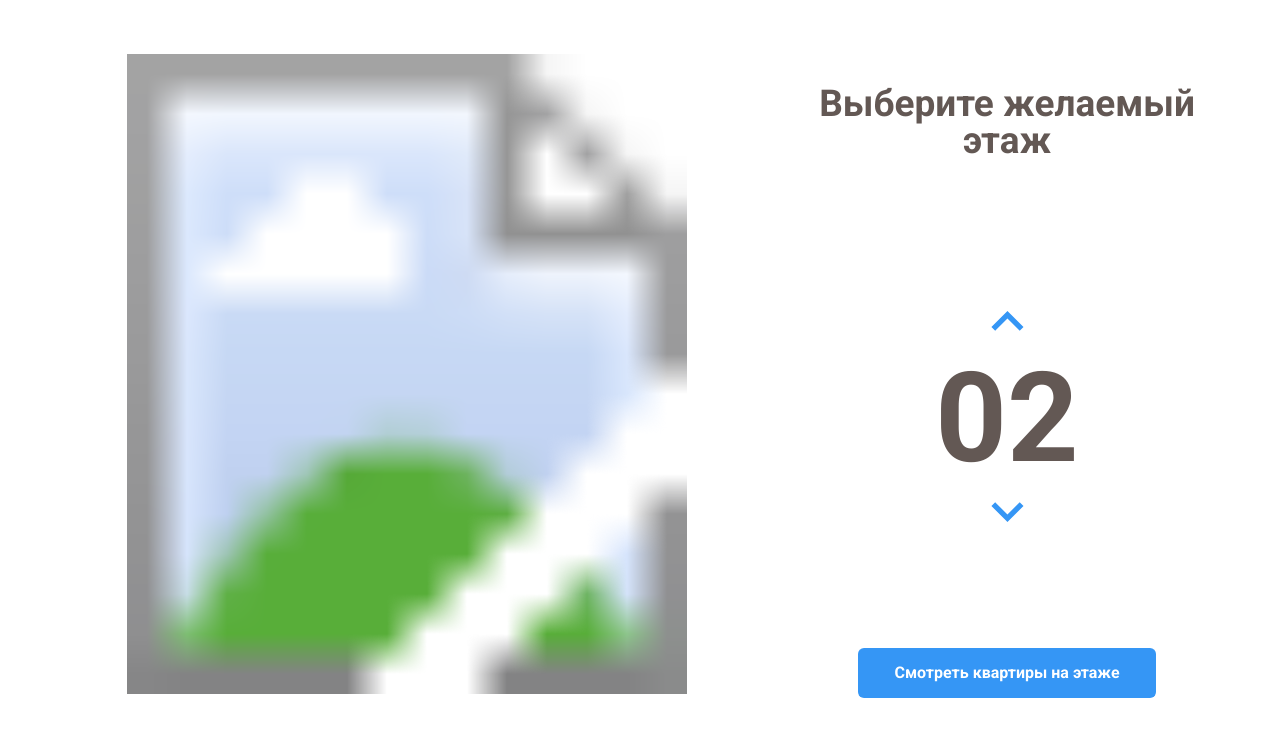
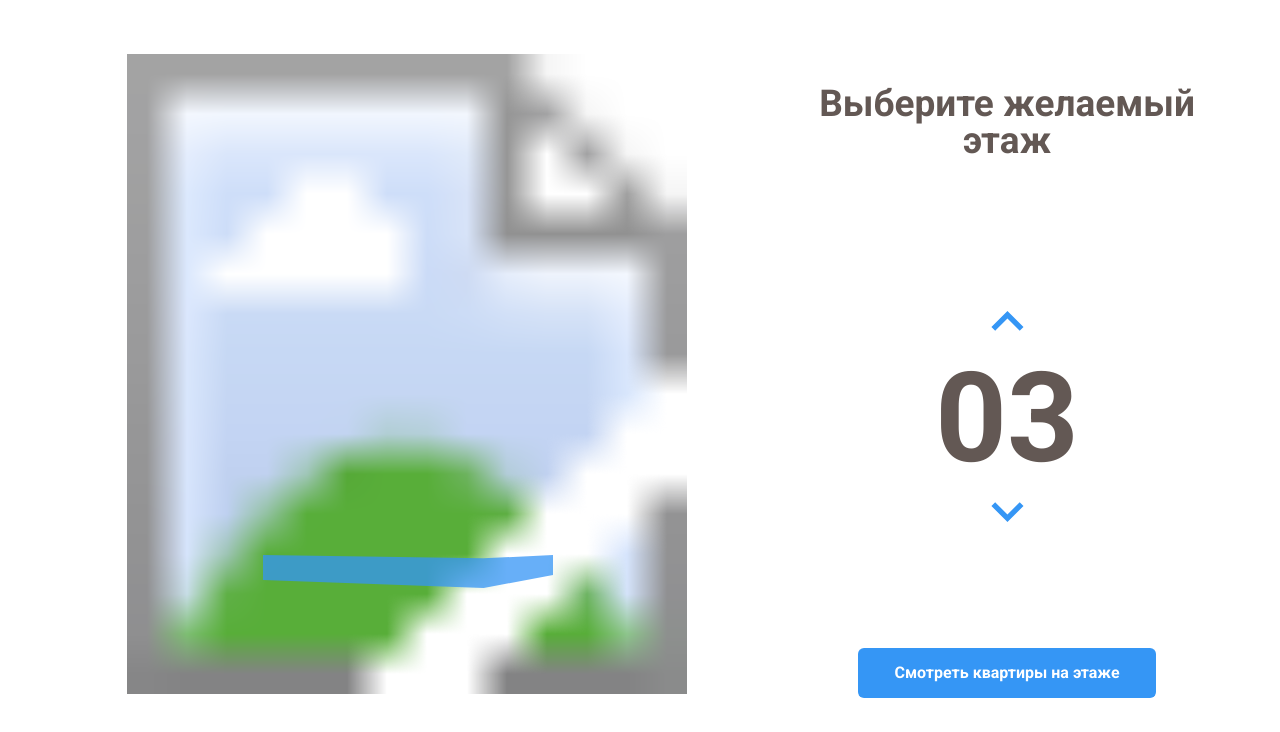
Before and after one commit to deniserakov/GL, a plain HTML site: page index.html in a window 1280 px wide. Both pictures are taken after a click on the button 1007 px from the left and 391 px from the top of the page. Shown: the part 68-800 px from the top of the page. Drawn offline with nearby package versions, Linux system fonts and the light colour scheme.

Commit message:
Add files via upload

```diff
--- /dev/null
+++ b/ap.js
@@ -0,0 +1,32 @@
+$(document).ready(function () {
+    var currentFloor = 2; //переменная где хранится текущий этаж
+    var contertUp =$(".contor-up");//кнопка увеличение этажа
+    var contertDown =$(".contor-down");//кнопка уменьшение этажа
+    //функция при наведении курсорам на этаж
+   $(".home-image path").on("mouseover",function () {
+    $(".home-image path").removeClass("current-flor");//удаление активного класса у этажей
+    currentFloor = $(this).attr ('data-floor');//получам значение текущегоэтажа
+   $(".contor").text( currentFloor);//записывем значение этажа в щетчик справоа
+   });
+
+   contertUp.on("click", function () { //отслежевание клик по кнопке вверх
+   if(currentFloor <18){ //проверяем значение этажа ,должно быть <18
+    currentFloor++;//прибовляем один знак
+    usCurrentFloor =  currentFloor.toLocaleString("en-US", {minimumIntegerDigits: 2 ,
+    useGrouping: false});//форматируем чтобы было 01 а не 1
+    $(".contor").text( usCurrentFloor);//записывем значение этажа в щетчик справоа
+    $(".home-image path").removeClass("current-flor");//удаление активного класса у этажей
+    $(`[data-floor=${usCurrentFloor}]`).toggleClass("current-flor");//подсвечиваем этаж
+   }
+   });
+   contertDown.on("click", function(){
+       if(currentFloor >2){
+        currentFloor--;
+        usCurrentFloor =  currentFloor.toLocaleString("en-US", {minimumIntegerDigits: 2 ,
+            useGrouping: false});
+            $(".contor").text( usCurrentFloor);
+            $(".home-image path").removeClass("current-flor");
+            $(`[data-floor=${usCurrentFloor}]`).toggleClass("current-flor");
+       }
+   });
+});
--- a/index.html
+++ b/index.html
@@ -50,23 +50,23 @@
                 </pattern>
                 <image id="image0" width="740" height="640" xlink:href="home 1.png"/>
                 </defs>
-                <path d="M222 527L442.8 535L512 521.3V543L443.5 562.7L222 551.7V527Z" fill="#3595F6" fill-opacity="0.75"/>
-                <path d="M223 526V501L443.3 504.3L513 501V521L443.7 534L223 526Z" fill="#3595F6" fill-opacity="0.75"/>
-                <path d="M223 500V475H444H513V498L445 505L223 500Z" fill="#3595F6" fill-opacity="0.75"/>
-                <path d="M223 476V451L444.3 447.3L512 454V476H444" fill="#3595F6" fill-opacity="0.75"/>
-                <path d="M223 450V424L444.5 420.7L513 431.7V453L444 446.3L223 450Z" fill="#3595F6" fill-opacity="0.75"/>
-                <path d="M222 423V399.3L443 387L514 410V431.3L443 419L222 423Z" fill="#3595F6" fill-opacity="0.75"/>
-                <path d="M222 401V376L444.2 359.7L514 388.3V409L443.7 387.3L222 401Z" fill="#3595F6" fill-opacity="0.75"/>
-                <path d="M222 376V351L444.5 330.7L514 367.3V388L442 359.3L222 376Z" fill="#3595F6" fill-opacity="0.75"/>
-                <path d="M222 350V326L445 301.3L514 345.3V367L444.7 329L222 350Z" fill="#3595F6" fill-opacity="0.75"/>
-                <path d="M222 325V301L444.5 272.3L514 323.3V344L443.7 301.7L222 325Z" fill="#3595F6" fill-opacity="0.75"/>
-                <path d="M221 301V277L443.3 244L514 303.3V323L444 272.3L221 301Z" fill="#3595F6" fill-opacity="0.75"/>
-                <path d="M222 276V252L443.2 217L513 281V302L444.3 243.7L222 276Z" fill="#3595F6" fill-opacity="0.75"/>
-                <path d="M222 252V227L444.3 189L513 259.3V280L444 216L222 252Z" fill="#3595F6" fill-opacity="0.75"/>
-                <path d="M222 226V201L442.8 157.3L513 236.3V259L444 185.7L222 226Z" fill="#3595F6" fill-opacity="0.75"/>
-                <path d="M223 202V177L443 129L513 214V237L442.3 157.7L223 202Z" fill="#3595F6" fill-opacity="0.75"/>
-                <path d="M222 177V152L441.8 100L513 192.3V215L443.3 128.7L222 177Z" fill="#3595F6" fill-opacity="0.75"/>
-                <path d="M222 152V126L444 69.3L513 171V192L443.7 100.3L222 152Z" fill="#3595F6" fill-opacity="0.75"/>
+                <path data-floor="02" d="M222 527L442.8 535L512 521.3V543L443.5 562.7L222 551.7V527Z" fill="#3595F6" fill-opacity="0.75"/>
+                <path data-floor="03"d="M223 526V501L443.3 504.3L513 501V521L443.7 534L223 526Z" fill="#3595F6" fill-opacity="0.75"/>
+                <path data-floor="04"d="M223 500V475H444H513V498L445 505L223 500Z" fill="#3595F6" fill-opacity="0.75"/>
+                <path data-floor="05"d="M223 476V451L444.3 447.3L512 454V476H444" fill="#3595F6" fill-opacity="0.75"/>
+                <path data-floor="06"d="M223 450V424L444.5 420.7L513 431.7V453L444 446.3L223 450Z" fill="#3595F6" fill-opacity="0.75"/>
+                <path data-floor="07"d="M222 423V399.3L443 387L514 410V431.3L443 419L222 423Z" fill="#3595F6" fill-opacity="0.75"/>
+                <path data-floor="08"d="M222 401V376L444.2 359.7L514 388.3V409L443.7 387.3L222 401Z" fill="#3595F6" fill-opacity="0.75"/>
+                <path data-floor="09"d="M222 376V351L444.5 330.7L514 367.3V388L442 359.3L222 376Z" fill="#3595F6" fill-opacity="0.75"/>
+                <path data-floor="10"d="M222 350V326L445 301.3L514 345.3V367L444.7 329L222 350Z" fill="#3595F6" fill-opacity="0.75"/>
+                <path data-floor="11"d="M222 325V301L444.5 272.3L514 323.3V344L443.7 301.7L222 325Z" fill="#3595F6" fill-opacity="0.75"/>
+                <path data-floor="12"d="M221 301V277L443.3 244L514 303.3V323L444 272.3L221 301Z" fill="#3595F6" fill-opacity="0.75"/>
+                <path data-floor="13"d="M222 276V252L443.2 217L513 281V302L444.3 243.7L222 276Z" fill="#3595F6" fill-opacity="0.75"/>
+                <path data-floor="14" d="M222 252V227L444.3 189L513 259.3V280L444 216L222 252Z" fill="#3595F6" fill-opacity="0.75"/>
+                <path data-floor="15" d="M222 226V201L442.8 157.3L513 236.3V259L444 185.7L222 226Z" fill="#3595F6" fill-opacity="0.75"/>
+                <path data-floor="16" d="M223 202V177L443 129L513 214V237L442.3 157.7L223 202Z" fill="#3595F6" fill-opacity="0.75"/>
+                <path data-floor="17" d="M222 177V152L441.8 100L513 192.3V215L443.3 128.7L222 177Z" fill="#3595F6" fill-opacity="0.75"/>
+                <path data-floor="18" d="M222 152V126L444 69.3L513 171V192L443.7 100.3L222 152Z" fill="#3595F6" fill-opacity="0.75"/>
                 </svg>
 
         </div>
@@ -85,5 +85,7 @@
               <button class="button button-primeri">Смотреть  квартиры на этаже</button>
         </div>
     </main>
+    <script src="https://code.jquery.com/jquery-3.6.0.min.js" integrity="sha256-/xUj+3OJU5yExlq6GSYGSHk7tPXikynS7ogEvDej/m4=" crossorigin="anonymous"></script>
+    <script src="ap.js"></script>
 </body>
 </html>
--- a/main.css
+++ b/main.css
@@ -101,3 +101,6 @@ cursor: pointer;
     padding: 16px 36px;
     cursor: pointer;
 }
+path.current-flor{
+    opacity: 1;
+}
```
